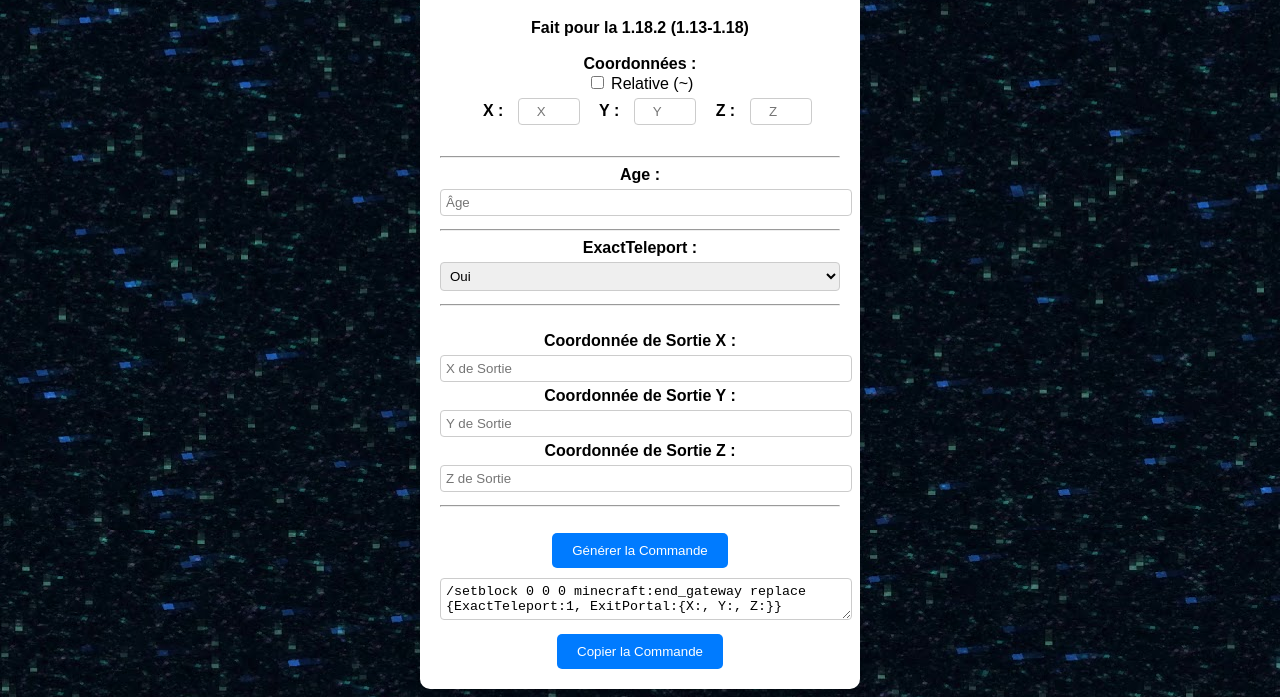
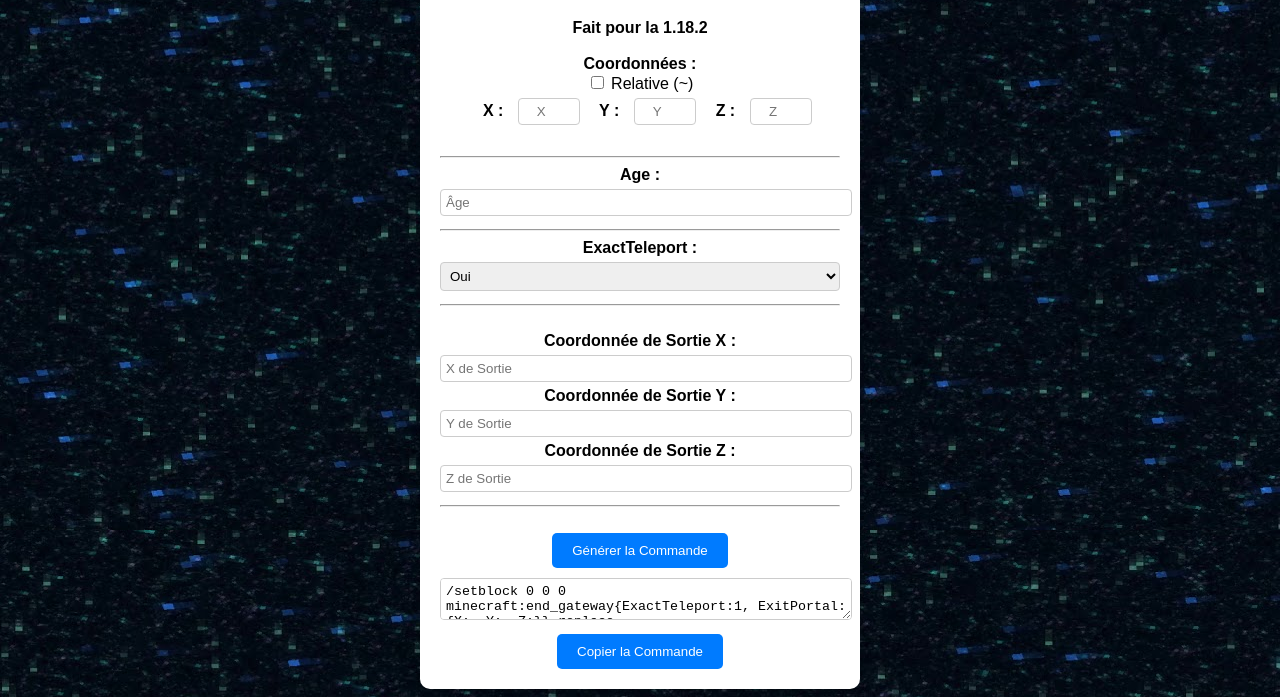
Before and after one commit to jeremy2206/generateur-de-commande-minecraft, a plain HTML site: page Generateur/Entite/end-gateway.html in a window 1280 px wide. Both pictures are taken after a click on the button "Générer la Commande". Shown: the part 190-887 px from the top of the page. Drawn offline with Linux system fonts and the light colour scheme.

Commit message:
Update End Gateway

```diff
--- a/Generateur/Entite/end-gateway.html
+++ b/Generateur/Entite/end-gateway.html
@@ -10,7 +10,7 @@
 
     <div class="container">
         <h1>Generateur <br>d'End Gateway</h1>
-        <label for="villagerName">Fait pour la 1.18.2 (1.13-1.18)</label><br>
+        <label for="villagerName">Fait pour la 1.18.2</label><br>
 
         <label for="coordType">Coordonnées :</label>
         <input type="checkbox" id="coordType"> Relative (~)
--- a/Generateur/Entite/end-gateway.js
+++ b/Generateur/Entite/end-gateway.js
@@ -21,13 +21,14 @@ function generateCommand() {
     const yCoordFormatted = formatCoord(yCoord);
     const zCoordFormatted = formatCoord(zCoord);
 
-    let command = `/setblock ${xCoordFormatted} ${yCoordFormatted} ${zCoordFormatted} minecraft:end_gateway replace {`;
+    let command = `/setblock ${xCoordFormatted} ${yCoordFormatted} ${zCoordFormatted} minecraft:end_gateway{`;
 
     if (age) {
         command += `Age:${age}, `;
     }
 
     command += `ExactTeleport:${exactTeleport}, ExitPortal:{X:${exitX}, Y:${exitY}, Z:${exitZ}}}`;
+    command += ` replace`
 
     const commandResult = document.getElementById("commandResult");
     commandResult.value = command;
```
